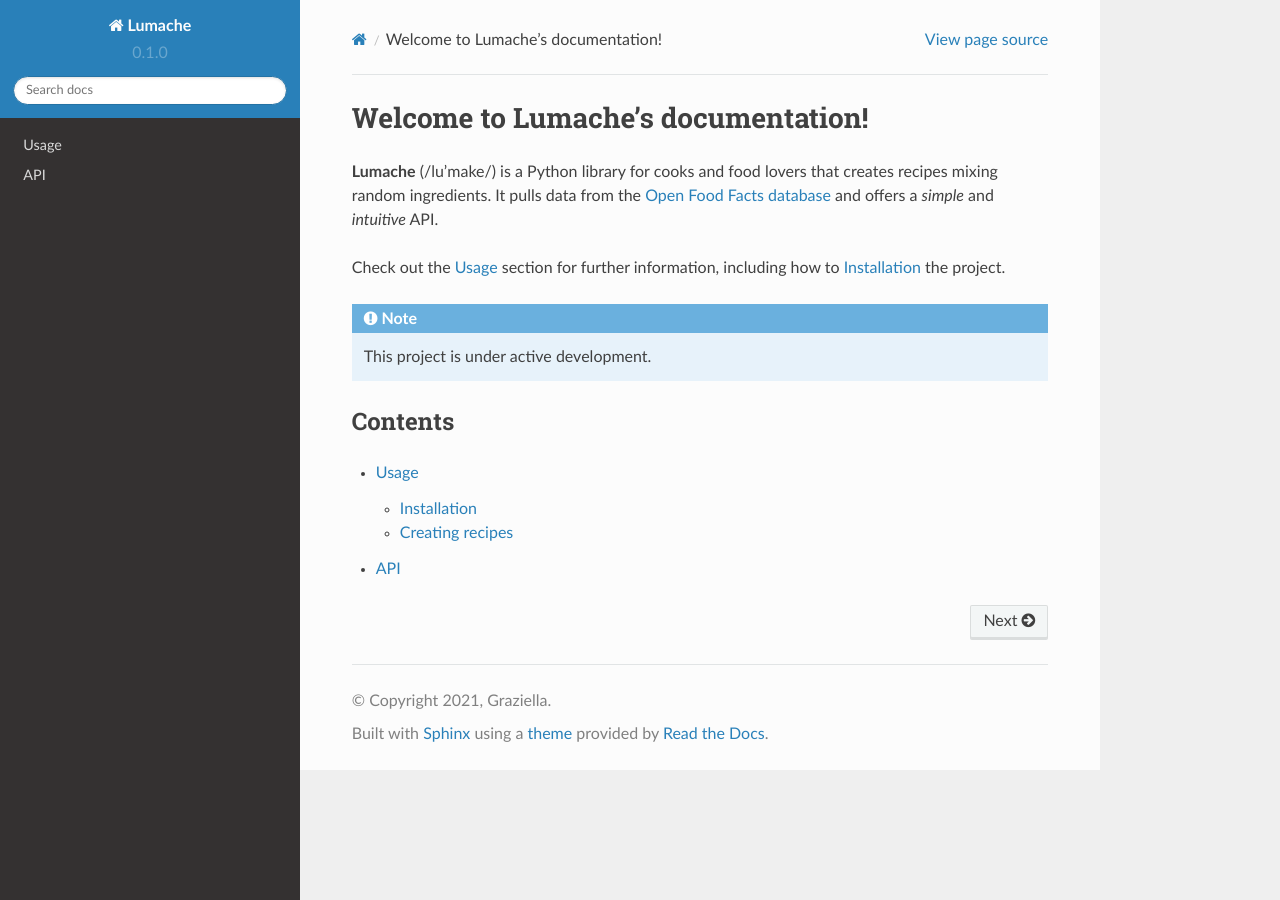
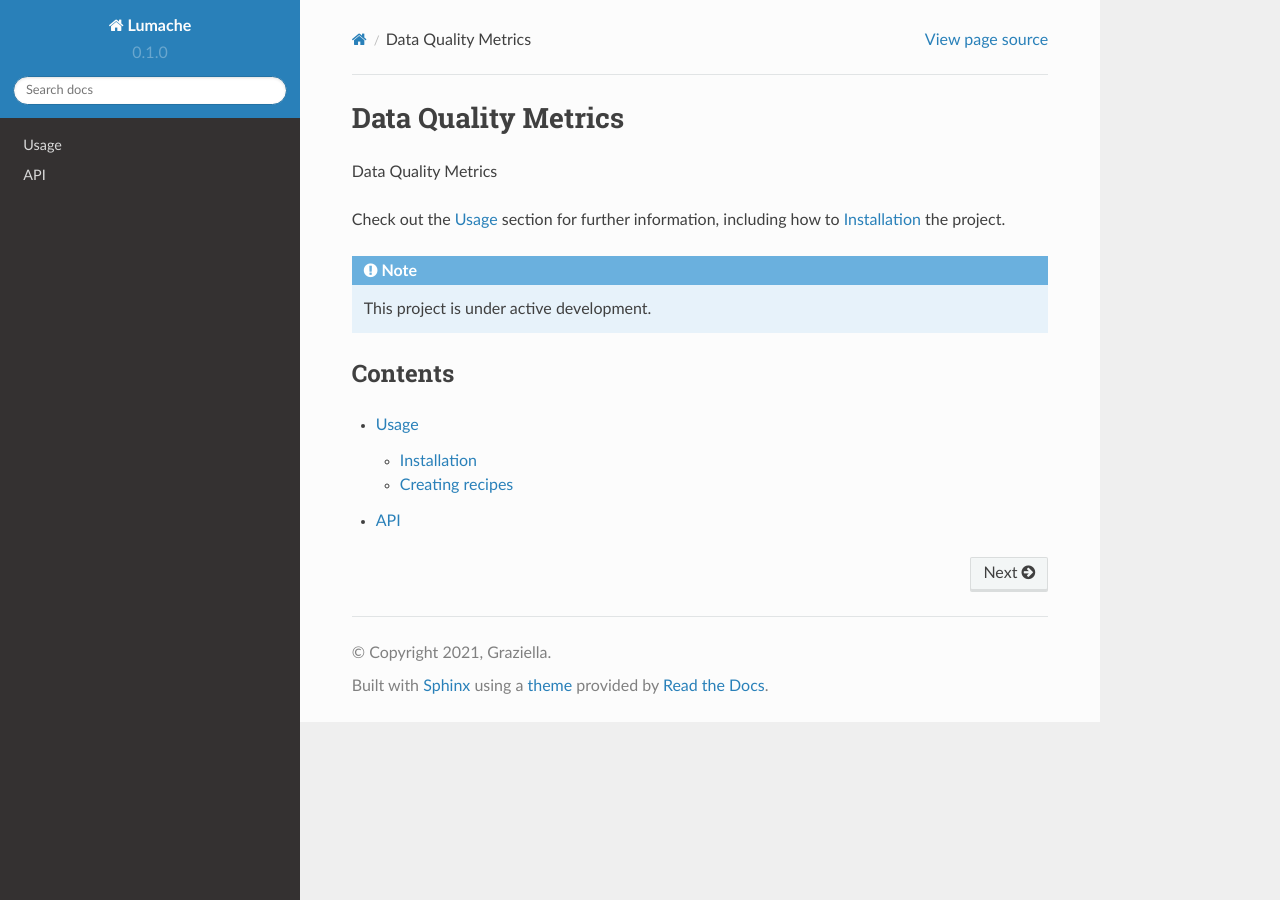
Before and after one commit to HDierend/Data-Quality-Metrics, a Sphinx documentation site: the page built from docs/source/index.rst, in a window 1280 px wide. Built offline with Sphinx 7.4.7 and the Read the Docs theme 2.0.0, drawn with Linux system fonts in a browser that asks for light colours.

Commit message:
First change based on Tutorial

```diff
--- a/docs/source/index.rst
+++ b/docs/source/index.rst
@@ -1,10 +1,7 @@
-Welcome to Lumache's documentation!
+Data Quality Metrics
 ===================================
 
-**Lumache** (/lu'make/) is a Python library for cooks and food lovers
-that creates recipes mixing random ingredients.
-It pulls data from the `Open Food Facts database <https://world.openfoodfacts.org/>`_
-and offers a *simple* and *intuitive* API.
+Data Quality Metrics
 
 Check out the :doc:`usage` section for further information, including
 how to :ref:`installation` the project.
```
